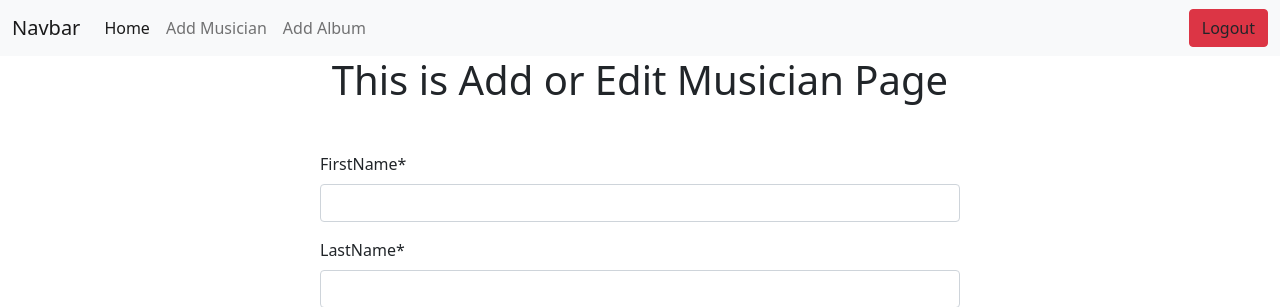
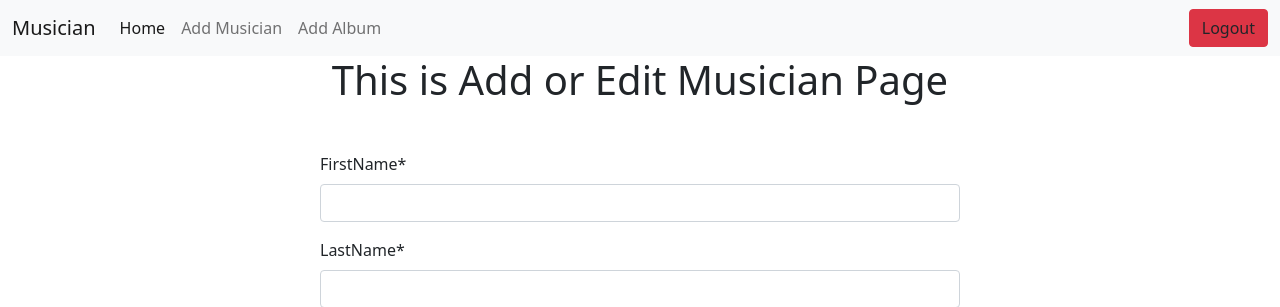
Before and after one commit to AHMADULLAH15/Django-Course-, a Django app: page /add/ in a window 1280 px wide. Shown: the top 307 px of the page. Run offline with Django 5.2, Linux system fonts and the light colour scheme; a user stored in the database is signed in; some libraries are stand-ins or nearby versions.

Commit message:
added practice 19.5

```diff
--- a/practice 19.5/musician/templates/base.html
+++ b/practice 19.5/musician/templates/base.html
@@ -8,7 +8,7 @@
 </head>
 <nav class="navbar navbar-expand-lg navbar-light bg-light">
     <div class="container-fluid">
-      <a class="navbar-brand" href="{% url "homepage" %}">Navbar</a>
+      <a class="navbar-brand" href="{% url "homepage" %}">Musician</a>
       <button class="navbar-toggler" type="button" data-bs-toggle="collapse" data-bs-target="#navbarSupportedContent" aria-controls="navbarSupportedContent" aria-expanded="false" aria-label="Toggle navigation">
         <span class="navbar-toggler-icon"></span>
       </button>
```
Also changed, not shown: practice 19.5/musician/db.sqlite3.
